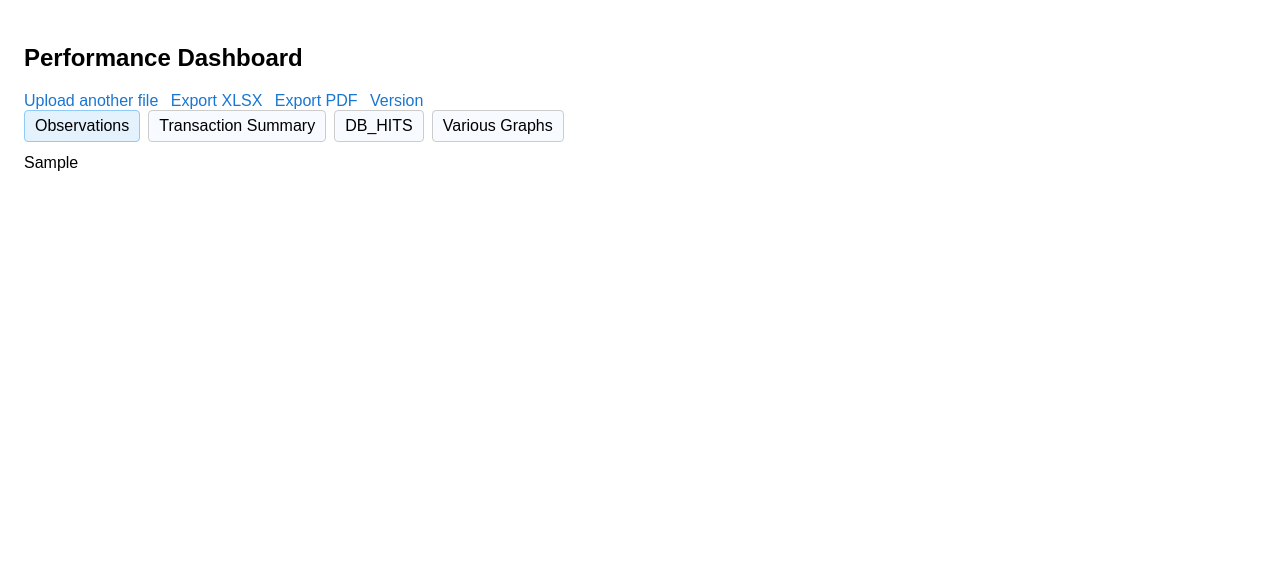
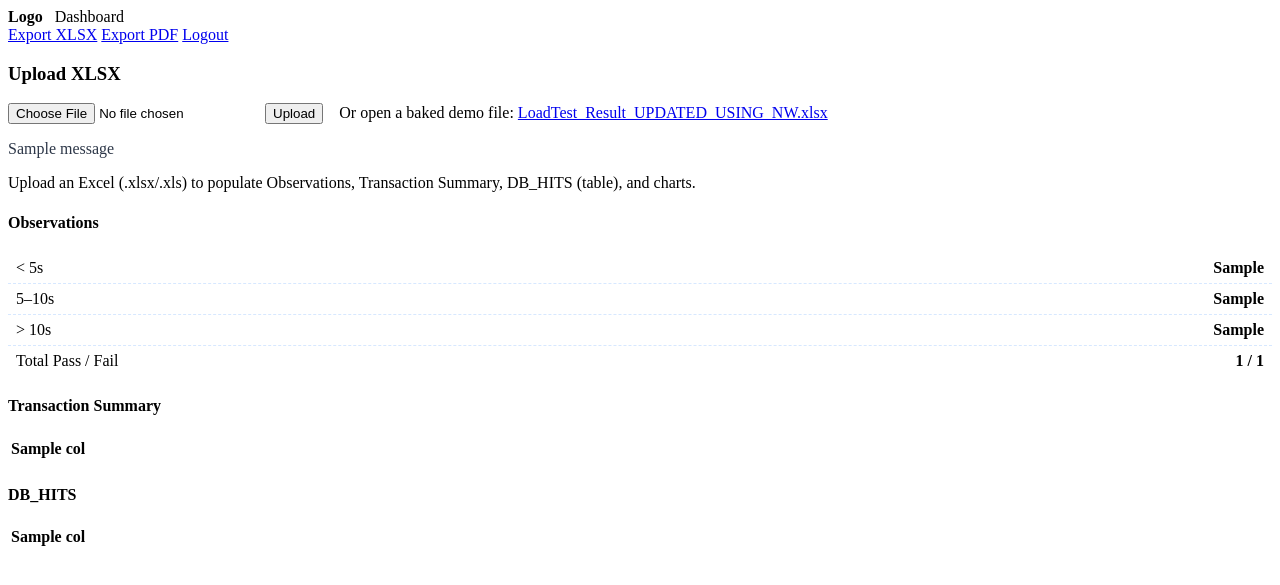
Before and after one commit to Anilkochuri/Performance_dashboard, a Flask app: template templates/dashboard.html in a window 1280 px wide. Shown: the top 585 px of the page. Run offline with Flask 3, Linux system fonts and the light colour scheme; the template is opened without the code that fills it: most values are stand-ins (such as "Sample title", 1, 10 or a date in 2020); one stand-in notice (Sample message) is shown; lists and menus that the app fills with data are empty; some libraries are stand-ins or nearby versions.

Commit message:
Add files via upload

```diff
--- a/templates/dashboard.html
+++ b/templates/dashboard.html
@@ -1,89 +1,116 @@
-<!doctype html>
+<!DOCTYPE html>
 <html lang="en">
 <head>
   <meta charset="utf-8">
+  <meta name="viewport" content="width=device-width, initial-scale=1">
   <title>Performance Dashboard</title>
-  <script src="https://cdn.plot.ly/plotly-2.27.0.min.js"></script>
-  <style>
-    body { font-family: Arial, sans-serif; padding: 16px; }
-    .tabs { display:flex; gap:8px; margin-bottom:12px; flex-wrap:wrap; }
-    .tab { padding:6px 10px; border:1px solid #ccc; border-radius:4px; cursor:pointer; background:#f7fafe; }
-    .tab.active { background:#e3f2fd; border-color:#90caf9; }
-    .panel { display:none; }
-    .panel.active { display:block; }
-    table.data { border-collapse: collapse; width: 100%; }
-    table.data th, table.data td { border: 1px solid #ccc; padding: 6px 8px; }
-    table.data th { background: #eef6ff; }
-    .actions a { margin-right:8px; color:#1976d2; text-decoration:none; }
-    .actions a:hover { text-decoration:underline; }
-    .charts { display:grid; grid-template-columns: repeat(auto-fit, minmax(300px, 1fr)); gap:12px; }
-    .chart-card { border:1px solid #ddd; border-radius:6px; padding:8px; }
-    .single-toggle { margin-bottom:10px; }
-  </style>
+  <link rel="stylesheet" href="{{ url_for('static', filename='css/style.css') }}">
 </head>
 <body>
-  <h2>Performance Dashboard</h2>
-  <div class="actions">
-    <a href="/upload">Upload another file</a>
-    <a href="/export/xlsx">Export XLSX</a>
-    <a href="/export/pdf">Export PDF</a>
-    <a href="/version">Version</a>
-  </div>
-
-  <div class="tabs">
-    <div class="tab active" data-target="#tab1">Observations</div>
-    <div class="tab" data-target="#tab2">Transaction Summary</div>
-    <div class="tab" data-target="#tab3">DB_HITS</div>
-    <div class="tab" data-target="#tab4">Various Graphs</div>
-  </div>
-
-  <div id="tab1" class="panel active">
-    {{ obs_html|safe }}
-  </div>
-
-  <div id="tab2" class="panel">
-    {{ summary_html|safe }}
-  </div>
-
-  <div id="tab3" class="panel">
-    {{ dbhits_html|safe }}
-  </div>
-
-  <div id="tab4" class="panel">
-    <div class="single-toggle">
-      <label><input type="checkbox" id="singleChart"> Show one chart at a time</label>
-    </div>
-    <div class="charts">
-      <div class="chart-card">
-        <h4>Success vs Fail (Overall)</h4>
-        <div id="chart_success_fail"></div>
-      </div>
-      <div class="chart-card">
-        <h4>Response Code Pie</h4>
-        <div id="chart_response_code"></div>
-      </div>
-      <div class="chart-card">
-        <h4>Throughput — Transaction vs Pass/Fail (Stacked)</h4>
-        <div id="chart_throughput"></div>
-      </div>
-      <div class="chart-card">
-        <h4>Average Response Time (All Transactions)</h4>
-        <div id="chart_avg_by_txn"></div>
-      </div>
-      <div class="chart-card">
-        <h4>90th Percentile Response Time (All Transactions)</h4>
-        <div id="chart_p90_by_txn"></div>
-      </div>
-      <div class="chart-card">
-        <h4>Maximum Response Time (All Transactions)</h4>
-        <div id="chart_max_by_txn"></div>
-      </div>
+  <div class="topbar">
+    <div><strong>Logo</strong> &nbsp; <span>Dashboard</span></div>
+    <div class="links">
+      <a href="{{ url_for('export_xlsx') }}">Export XLSX</a>
+      <a href="{{ url_for('export_pdf') }}">Export PDF</a>
+      <a href="{{ url_for('logout') }}">Logout</a>
     </div>
   </div>
 
+  <div class="container">
+    <h3>Upload XLSX</h3>
+    <form action="{{ url_for('upload_xlsx') }}" method="post" enctype="multipart/form-data">
+      <input type="file" name="file" accept=".xlsx,.xls" />
+      <button type="submit">Upload</button>
+      {% if demo_link %}
+      <span style="margin-left:12px;">Or open a baked demo file: <a href="{{ demo_link }}">LoadTest_Result_UPDATED_USING_NW.xlsx</a></span>
+      {% endif %}
+    </form>
+    {% with messages = get_flashed_messages() %}
+      {% if messages %}<p style="color:#2d3748;">{{ messages[0] }}</p>{% endif %}
+    {% endwith %}
+    {% if not data_loaded %}
+      <p>Upload an Excel (.xlsx/.xls) to populate Observations, Transaction Summary, DB_HITS (table), and charts.</p>
+    {% endif %}
+
+    <div class="grid">
+      <!-- Observations card -->
+      <div class="card">
+        <h4>Observations</h4>
+        <div style="display:flex; justify-content:space-between; padding:6px 8px; border-bottom:1px dashed #d7e8ff;">
+          <span>&lt; 5s</span><strong>{{ observations.lt_5s }}</strong>
+        </div>
+        <div style="display:flex; justify-content:space-between; padding:6px 8px; border-bottom:1px dashed #d7e8ff;">
+          <span>5–10s</span><strong>{{ observations.between_5_10s }}</strong>
+        </div>
+        <div style="display:flex; justify-content:space-between; padding:6px 8px; border-bottom:1px dashed #d7e8ff;">
+          <span>&gt; 10s</span><strong>{{ observations.gt_10s }}</strong>
+        </div>
+        <div style="display:flex; justify-content:space-between; padding:6px 8px;">
+          <span>Total Pass / Fail</span><strong>{{ observations.total_pass }} / {{ observations.total_fail }}</strong>
+        </div>
+      </div>
+
+      <!-- Transaction Summary table -->
+      <div class="card">
+        <h4>Transaction Summary</h4>
+        {% if ts_rows %}
+        <table>
+          <thead>
+            <tr>
+              {% for col in ts_columns %}<th>{{ col }}</th>{% endfor %}
+            </tr>
+          </thead>
+          <tbody>
+            {% for row in ts_rows %}
+            <tr>
+              {% for col in ts_columns %}<td>{{ row.get(col, '') }}</td>{% endfor %}
+            </tr>
+            {% endfor %}
+          </tbody>
+        </table>
+        {% else %}
+        <p style="color:#718096;">No data loaded yet. Upload an Excel file.</p>
+        {% endif %}
+      </div>
+    </div>
+
+    <!-- DB_HITS table -->
+    <div class="card" style="margin-top:16px;">
+      <h4>DB_HITS</h4>
+      {% if db_rows and db_columns %}
+      <table>
+        <thead>
+          <tr>
+            {% for col in db_columns %}<th>{{ col }}</th>{% endfor %}
+          </tr>
+        </thead>
+        <tbody>
+          {% for row in db_rows %}
+          <tr>
+            {% for col in db_columns %}<td>{{ row.get(col, '') }}</td>{% endfor %}
+          </tr>
+          {% endfor %}
+        </tbody>
+      </table>
+      {% else %}
+        <p style="color:#718096;">DB_HITS not present or empty.</p>
+      {% endif %}
+    </div>
+
+  </div>
+
+  <!-- JS cleanup to remove any leftover overlays/backdrops after login/redirect -->
   <script>
-    window.METRICS = {{ metrics|tojson }};
+    (function () {
+      // Remove Bootstrap leftover backdrop(s)
+      document.querySelectorAll('.modal-backdrop').forEach(el => el.remove());
+      // Remove modal-open class from body
+      document.body.classList.remove('modal-open');
+      // Remove any custom overlay/backdrop
+      ['#overlay', '.overlay', '.backdrop'].forEach(sel => {
+        document.querySelectorAll(sel).forEach(el => el.remove());
+      });
+    })();
   </script>
-  <script src="{{ url_for('static', filename='js/dashboard.js') }}"></script>
 </body>
 </html>
```
